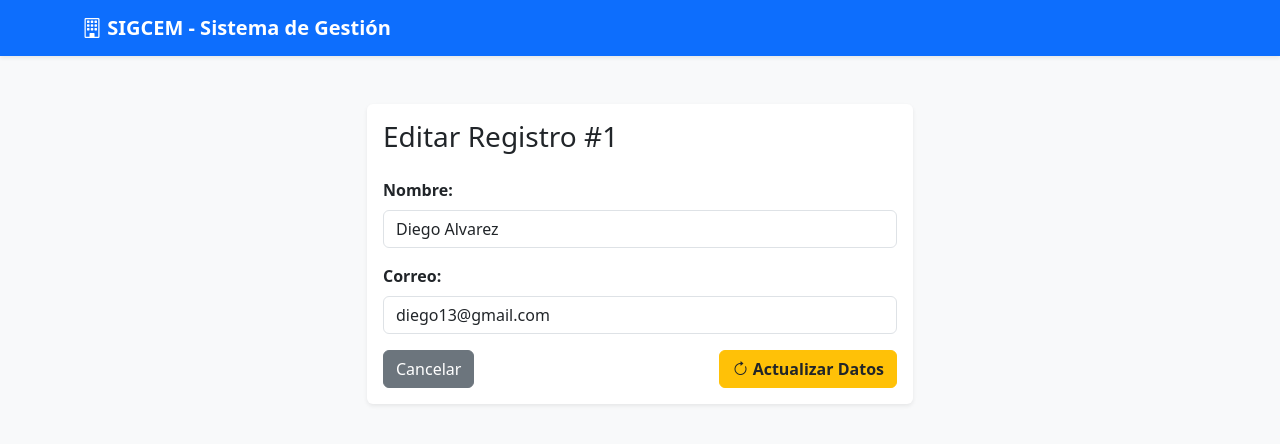
After one commit to diegoalvarezlopez13-tech/Proyecto-integrador, a Flask app: page /editar/1 in a window 1280 px wide. The commit adds this page. Shown: the top 444 px of the page. Run offline with Flask 3, Linux system fonts and the light colour scheme; data comes from the database, SQL or seed files in the repository; both versions use the stored data as it was after the commit.

Commit message:
Sistema SIGCEM Final

```diff
--- a/app.py
+++ b/app.py
@@ -1,25 +1,72 @@
-from flask import Flask, render_template, request, redirect
+from flask import Flask, render_template, request, redirect, session, Response
 import sqlite3
+import csv
+import io
 
 app = Flask(__name__)
+app.secret_key = 'clave_secreta_sigcem' # Necesario para usar sesiones
 
 def init_db():
     conn = sqlite3.connect('database.db')
     c = conn.cursor()
-    # Aquí agregamos la nueva columna 'estado'
     c.execute('''CREATE TABLE IF NOT EXISTS registros
                  (id INTEGER PRIMARY KEY AUTOINCREMENT, nombre TEXT, correo TEXT, estado TEXT DEFAULT 'Pendiente')''')
     conn.commit()
     conn.close()
 
+# --- RUTA LOGIN ---
+@app.route('/login', methods=['GET', 'POST'])
+def login():
+    if request.method == 'POST':
+        usuario = request.form['usuario']
+        password = request.form['password']
+
+        # Credenciales fijas para el prototipo
+        if usuario == 'admin' and password == '1234':
+            session['usuario'] = usuario
+            return redirect('/')
+        else:
+            return render_template('login.html', error='Usuario o contraseña incorrectos')
+
+    return render_template('login.html')
+
+# --- RUTA LOGOUT (CERRAR SESIÓN) ---
+@app.route('/logout')
+def logout():
+    session.pop('usuario', None) # Borra la sesión
+    return redirect('/login')
+
+# --- RUTA PRINCIPAL (PROTEGIDA) ---
 @app.route('/')
 def inicio():
+    # Si no hay sesión, redirige al login
+    if 'usuario' not in session:
+        return redirect('/login')
+
+    busqueda = request.args.get('buscar', '')
     conn = sqlite3.connect('database.db')
     c = conn.cursor()
-    c.execute("SELECT * FROM registros")
+
+    if busqueda:
+        c.execute("SELECT * FROM registros WHERE nombre LIKE ? OR correo LIKE ?", ('%'+busqueda+'%', '%'+busqueda+'%'))
+    else:
+        c.execute("SELECT * FROM registros")
     datos = c.fetchall()
+
+    c.execute("SELECT COUNT(*) FROM registros")
+    total = c.fetchone()[0]
+    c.execute("SELECT COUNT(*) FROM registros WHERE estado = 'Completado'")
+    completados = c.fetchone()[0]
+    c.execute("SELECT COUNT(*) FROM registros WHERE estado = 'Pendiente'")
+    pendientes = c.fetchone()[0]
+
     conn.close()
-    return render_template('index.html', registros=datos)
+
+    return render_template('index.html', registros=datos, busqueda=busqueda,
+                           total=total, completados=completados, pendientes=pendientes)
+
+# --- RUTAS DE AGREGAR, ELIMINAR, COMPLETAR, EDITAR, ACTUALIZAR ---
+# (Estas se mantienen igual, pero podríamos protegerlas también. Por rapidez, las dejamos así).
 
 @app.route('/agregar', methods=['POST'])
 def agregar():
@@ -32,7 +79,6 @@ def agregar():
     conn.close()
     return redirect('/')
 
-# Ruta para ELIMINAR
 @app.route('/eliminar/<int:id>')
 def eliminar(id):
     conn = sqlite3.connect('database.db')
@@ -42,7 +88,6 @@ def eliminar(id):
     conn.close()
     return redirect('/')
 
-# Ruta para COMPLETAR (cambiar estado)
 @app.route('/completar/<int:id>')
 def completar(id):
     conn = sqlite3.connect('database.db')
@@ -52,6 +97,46 @@ def completar(id):
     conn.close()
     return redirect('/')
 
+@app.route('/editar/<int:id>')
+def editar(id):
+    conn = sqlite3.connect('database.db')
+    c = conn.cursor()
+    c.execute("SELECT * FROM registros WHERE id = ?", (id,))
+    registro = c.fetchone()
+    conn.close()
+    return render_template('editar.html', registro=registro)
+
+@app.route('/actualizar/<int:id>', methods=['POST'])
+def actualizar(id):
+    nombre = request.form['nombre']
+    correo = request.form['correo']
+    conn = sqlite3.connect('database.db')
+    c = conn.cursor()
+    c.execute("UPDATE registros SET nombre = ?, correo = ? WHERE id = ?", (nombre, correo, id))
+    conn.commit()
+    conn.close()
+    return redirect('/')
+@app.route('/exportar')
+def exportar():
+    if 'usuario' not in session:
+        return redirect('/login')
+
+    conn = sqlite3.connect('database.db')
+    c = conn.cursor()
+    c.execute("SELECT * FROM registros")
+    datos = c.fetchall()
+    conn.close()
+
+    output = io.StringIO()
+    writer = csv.writer(output)
+    writer.writerow(['ID', 'Nombre', 'Correo', 'Estado'])
+
+    for fila in datos:
+        writer.writerow(fila)
+
+    output.seek(0)
+    return Response(output, mimetype="text/csv", headers={"Content-Disposition":"attachment;filename=registros_sigcem.csv"})
+
 if __name__ == '__main__':
     init_db()
     app.run(debug=True)
--- /dev/null
+++ b/templates/editar.html
@@ -0,0 +1,42 @@
+<!DOCTYPE html>
+<html lang="es">
+<head>
+    <meta charset="UTF-8">
+    <title>Editar Registro - SIGCEM</title>
+    <link href="https://cdn.jsdelivr.net/npm/bootstrap@5.3.0/dist/css/bootstrap.min.css" rel="stylesheet">
+    <link rel="stylesheet" href="https://cdn.jsdelivr.net/npm/bootstrap-icons@1.11.1/font/bootstrap-icons.css">
+</head>
+<body class="bg-light">
+    <nav class="navbar navbar-dark bg-primary shadow-sm">
+        <div class="container">
+            <a class="navbar-brand fw-bold" href="/"><i class="bi bi-building"></i> SIGCEM - Sistema de Gestión</a>
+        </div>
+    </nav>
+
+    <div class="container mt-5">
+        <div class="row justify-content-center">
+            <div class="col-md-6">
+                <div class="card shadow-sm border-0">
+                    <div class="card-body">
+                        <h3 class="card-title mb-4">Editar Registro #{{ registro[0] }}</h3>
+                        <form action="/actualizar/{{ registro[0] }}" method="POST">
+                            <div class="mb-3">
+                                <label class="form-label fw-bold">Nombre:</label>
+                                <input type="text" name="nombre" class="form-control" value="{{ registro[1] }}" required>
+                            </div>
+                            <div class="mb-3">
+                                <label class="form-label fw-bold">Correo:</label>
+                                <input type="email" name="correo" class="form-control" value="{{ registro[2] }}" required>
+                            </div>
+                            <div class="d-flex justify-content-between">
+                                <a href="/" class="btn btn-secondary">Cancelar</a>
+                                <button type="submit" class="btn btn-warning text-dark fw-bold"><i class="bi bi-arrow-clockwise"></i> Actualizar Datos</button>
+                            </div>
+                        </form>
+                    </div>
+                </div>
+            </div>
+        </div>
+    </div>
+</body>
+</html>
```
Also changed, not shown: templates/index.html (+111 -3 lines), templates/login.html (added, +42 -0 lines), database.db.
